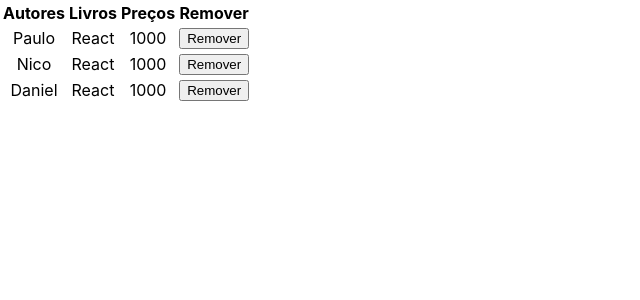
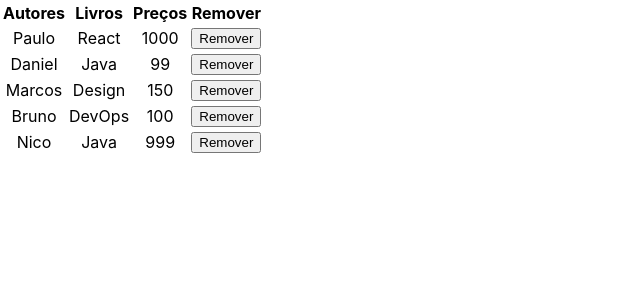
Before and after one commit to jeanhrsouza/learning-react, a React (Create React App) app: page / in a window 1280 px wide. Shown: the top 300 px of the page, without its empty margins (0-640 px from the left). Built offline with nearby package versions, Linux system fonts and the light colour scheme.

Commit message:
Passando dados entre componentes

```diff
--- a/src/App.js
+++ b/src/App.js
@@ -3,9 +3,39 @@ import './App.css';
 import Tabela from './Tabela';
 
 function App() {
+
+  const autores = [
+    {
+      nome: 'Paulo',
+      livro: 'React',
+      preco: '1000'
+    },
+    {
+      nome: 'Daniel',
+      livro: 'Java',
+      preco: '99'
+    },
+    {
+      nome: 'Marcos',
+      livro: 'Design',
+      preco: '150'
+    },
+    {
+      nome: 'Bruno',
+      livro: 'DevOps',
+      preco: '100'
+    },
+    {
+      nome: 'Nico',
+      livro: 'Java',
+      preco: '999'
+    }
+  ];
+
+
   return (
     <div className="App">
-      <Tabela />
+      <Tabela autores={autores} />
     </div>
   );
 }
--- a/src/Tabela.js
+++ b/src/Tabela.js
@@ -14,27 +14,21 @@ const TableHead = () => {
     );
 }
 
-const TableBody = () => {
-    return (
-        <tbody>
+const TableBody = props => {
+    const linhas = props.autores.map((linha, index) => {
+        return(
             <tr>
-                <td>Paulo</td>
-                <td>React</td>
-                <td>1000</td>
+                <td>{linha.nome}</td>
+                <td>{linha.livro}</td>
+                <td>{linha.preco}</td>
                 <td><button>Remover</button></td>
             </tr>
-            <tr>
-                <td>Nico</td>
-                <td>React</td>
-                <td>1000</td>
-                <td><button>Remover</button></td>
-            </tr>
-            <tr>
-                <td>Daniel</td>
-                <td>React</td>
-                <td>1000</td>
-                <td><button>Remover</button></td>
-            </tr>
+        );
+    });
+
+    return(
+        <tbody>
+            {linhas}
         </tbody>
     );
 }
@@ -43,10 +37,14 @@ const TableBody = () => {
 class Tabela extends Component {
 
     render() {
+
+        const { autores } = this.props;
+
+
         return (
             <table>
                 <TableHead />
-                <TableBody />
+                <TableBody autores={autores} />
             </table>
         );
     }
```
